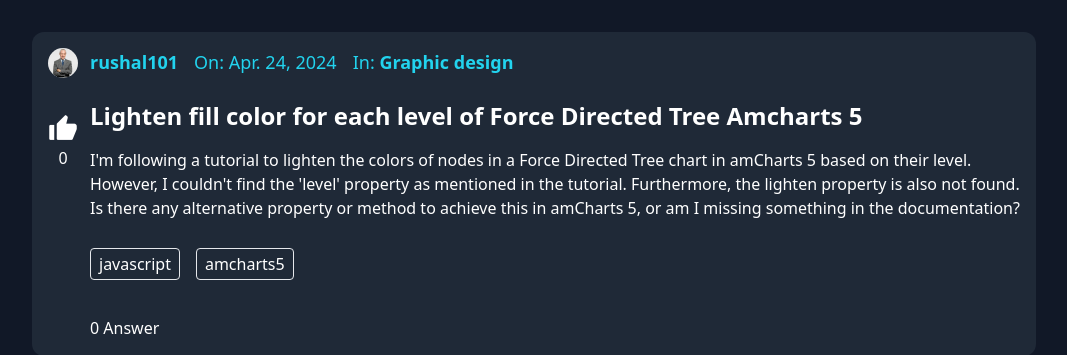
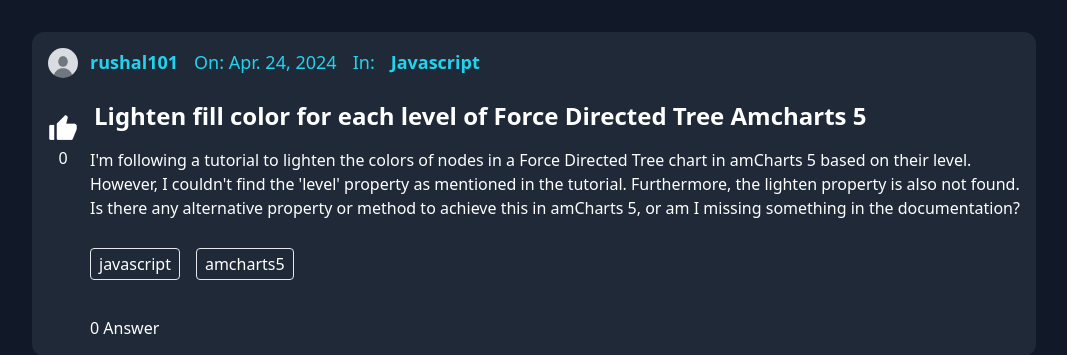
Before and after one commit to Fakron/Campus-Connect-Hub, a Django app: page /forum/questions/7/ in a window 1280 px wide. Shown: the part 140-495 px from the top of the page, without its empty margins (40-1107 px from the left). Run offline with Django 4.2, Linux system fonts and the light colour scheme; data comes from the database, SQL or seed files in the repository; both versions use the stored data as it was after the commit; style sheets or scripts are compiled from the project's sources.

Commit message:
Fixed forum and Forum details bugs

```diff
--- a/Forum/templates/Forum/forum.html
+++ b/Forum/templates/Forum/forum.html
@@ -1,5 +1,6 @@
 {% extends 'Forum/base.html' %}
 {% load static %}
+
 
 {% block content %}
     <div class="flex">
@@ -182,7 +183,7 @@
                                 <ul class="tag-list flex space-x-4 mb-4">
                                     {% for tag in question.tags.all %}
                                     <li>
-                                        <a href="" class="border px-2 py-1 rounded text-white">{{ tag.name }}</a>
+                                        <span class="border px-2 py-1 rounded text-white">{{ tag.name }}</span>
                                     </li>
                                     {% endfor %}
                                 </ul>
--- a/Forum/templates/Forum/questiondetail.html
+++ b/Forum/templates/Forum/questiondetail.html
@@ -54,10 +54,10 @@
           <form id="likeForm" action="{% url 'like_post' question.pk %}" method="POST">
             {% csrf_token %}
             <div class="link-unlike flex-shrink-0 text-center">
-              <a href="user.html">
-                <img src="{% static 'img/user-1.jpg' %}" alt="Image" class="mb-8 rounded-full"
+
+                <img src="{{question.user.profile.image.url}}" alt="Image" class="mb-8 rounded-full"
                   style="width: 50px; height: 100;" />
-              </a>
+
               <div class="donet-like-list">
                 <button id="likeButton" class="like-unlink-count like" name="upvote">
                   <i class="ri-thumb-up-fill text-3xl text-white"></i><br />
@@ -79,17 +79,20 @@
               </li>
               <li>
                 <span>In:</span>
-                <a href="tags.html" class="graphic font-semibold">
-                  Graphic design
-                </a>
+                {% for category in question.category.all %}
+                <li>
+                  <span class="graphic font-semibold ml-0">{{ category.name }}</span>
+                </li>
+                {% if not forloop.last %}, {% endif %}
+                {% endfor %}
               </li>
             </ul>
 
             <br>
-            <h3 class="font-semibold text-2xl mb-4 text-white">
-              <a href="queations-details.html">
+            <h3 class="font-semibold text-2xl ml-1 mb-4 text-white">
+
                 {{question.title}}
-              </a>
+
             </h3>
 
             <p class="mb-8 text-white">
@@ -99,10 +102,11 @@
             <ul class="tag-list flex space-x-4 mb-4">
               {% for tag in question.tags.all %}
               <li>
-                  <a href="" class="border px-2 py-1 rounded text-white">{{ tag.name }}</a>
+                <span class="border px-2 py-1 rounded text-white">{{ tag.name }}</span>
               </li>
               {% endfor %}
             </ul>
+
             <br>
 
             <div class="flex justify-between items-center text-white">
@@ -224,7 +228,8 @@
       <footer class="flex justify-between items-center mb-2">
         <div class="flex items-center">
           <p class="inline-flex items-center mr-3 text-sm text-gray-900 dark:text-white font-semibold"><img
-                class="mr-2 w-6 h-6 rounded-full" src="{{ reply.user.profile.image.url }}" alt="{{ reply.user.username }}"> {{reply.user.username }}</p>
+              class="mr-2 w-6 h-6 rounded-full" src="{{ reply.user.profile.image.url }}"
+              alt="{{ reply.user.username }}"> {{reply.user.username }}</p>
           <p class="text-sm text-gray-600 dark:text-gray-400">{{ reply.date_created }}</p>
         </div>
         <button id="dropdownComment{{ reply.id }}Button" data-dropdown-toggle="dropdownComment{{ reply.id }}"
@@ -240,8 +245,7 @@
         <!-- Dropdown menu -->
         <div id="dropdownComment{{ reply.id }}"
           class="hidden z-10 w-36 bg-white rounded divide-y divide-gray-100 shadow dark:bg-gray-700 dark:divide-gray-600">
-            <ul class="py-1 text-sm text-gray-700 dark:text-gray-200"
-              aria-labelledby="dropdownMenuIconHorizontalButton">
+          <ul class="py-1 text-sm text-gray-700 dark:text-gray-200" aria-labelledby="dropdownMenuIconHorizontalButton">
             <li><a href="#"
                 class="block py-2 px-4 hover:bg-gray-100 dark:hover:bg-gray-600 dark:hover:text-white">Edit</a>
             </li>
@@ -385,8 +389,7 @@
           </div>
           <button type="button" data-tooltip-target="tooltip-fullscreen"
             class="p-2 text-gray-500 rounded cursor-pointer sm:ms-auto hover:text-gray-900 hover:bg-gray-100 dark:text-gray-400 dark:hover:text-white dark:hover:bg-gray-600">
-              <svg class="w-4 h-4" aria-hidden="true" xmlns="http://www.w3.org/2000/svg" fill="none"
-                viewBox="0 0 19 19">
+            <svg class="w-4 h-4" aria-hidden="true" xmlns="http://www.w3.org/2000/svg" fill="none" viewBox="0 0 19 19">
               <path stroke="currentColor" stroke-linecap="round" stroke-linejoin="round" stroke-width="2"
                 d="M13 1h5m0 0v5m0-5-5 5M1.979 6V1H7m0 16.042H1.979V12M18 12v5.042h-5M13 12l5 5M2 1l5 5m0 6-5 5" />
             </svg>
```
Also changed, not shown: db.sqlite3. Lines whose indentation alone changed are shown as unchanged.
